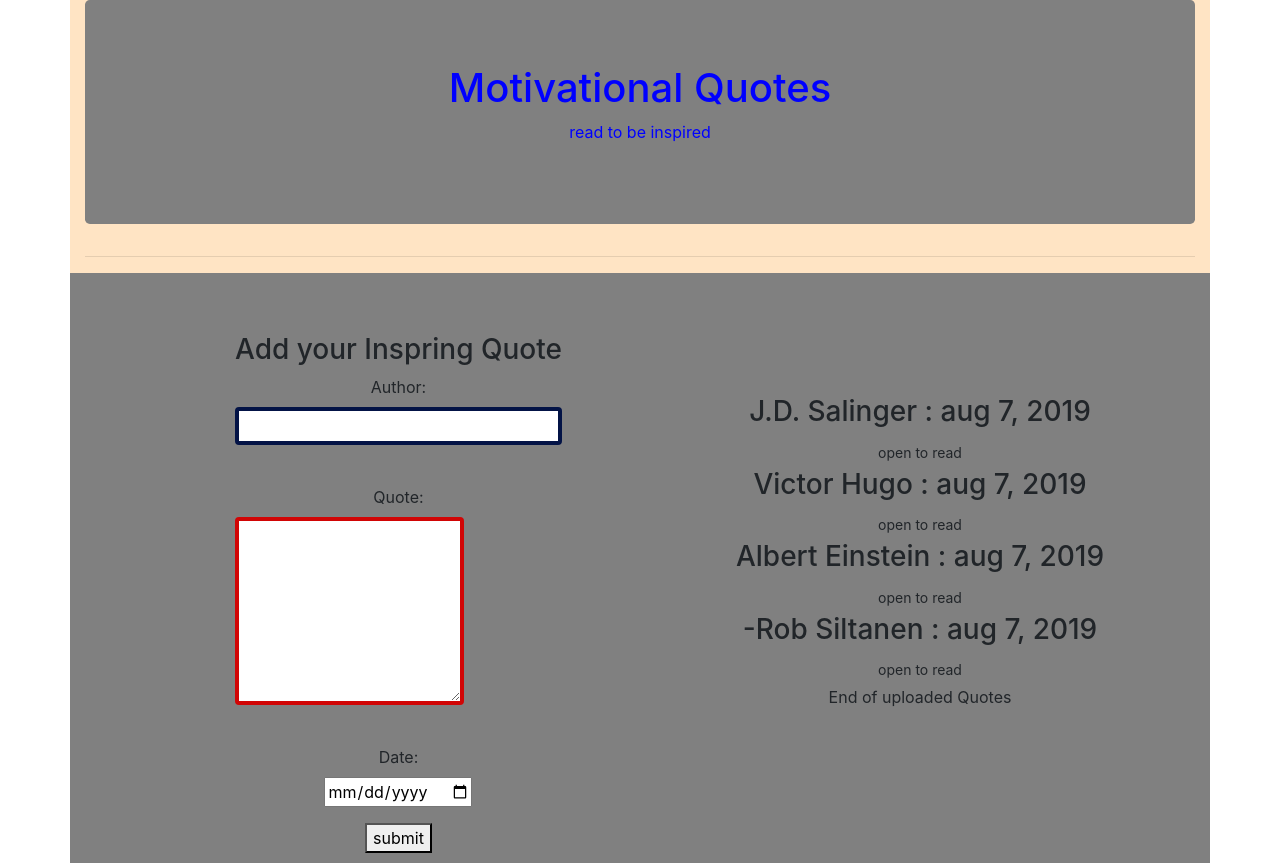
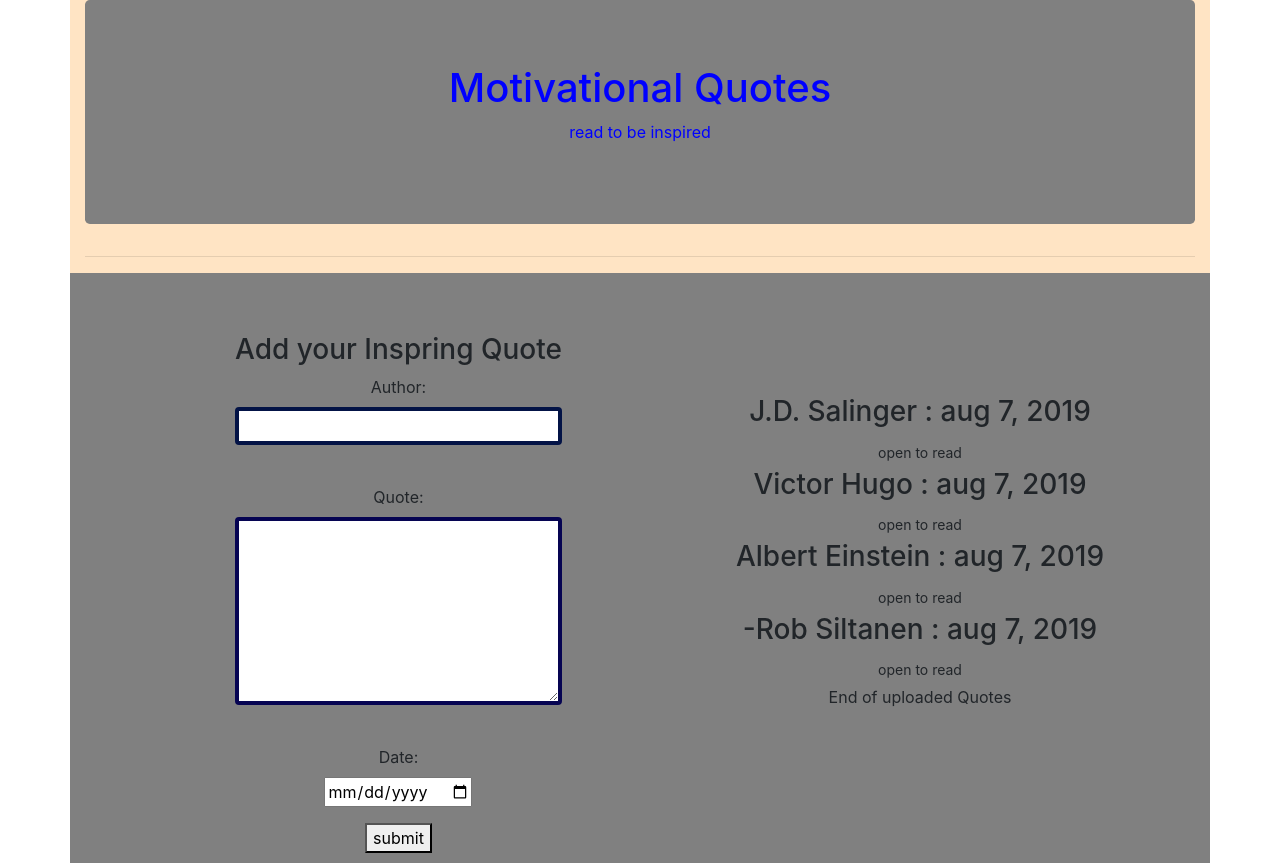
Before and after one commit to limobrian/Quotes-App, an Angular app: page / in a window 1280 px wide. Built offline with nearby package versions, Linux system fonts and the light colour scheme.

Commit message:
textarea boader color

```diff
--- a/src/app/quote-form/quote-form.component.html
+++ b/src/app/quote-form/quote-form.component.html
@@ -21,7 +21,7 @@
 
           <label for="description">Quote:</label>
           <br>
-          <textarea class="form-control" id="description" rows="7" cols="10" [(ngModel)]="newQuote.description" name="description" #description="ngModel" required style="width: 70%;border: 4px solid rgb(209, 5, 5);" ></textarea>
+          <textarea class="form-control" id="description" rows="7" [(ngModel)]="newQuote.description" name="description" #description="ngModel" required style="width: 100%;border: 4px solid rgb(6, 4, 82);" ></textarea>
           <br>
           <div [hidden]="description.valid || description.pristine" class="alert alert-danger">
             <br>
```
